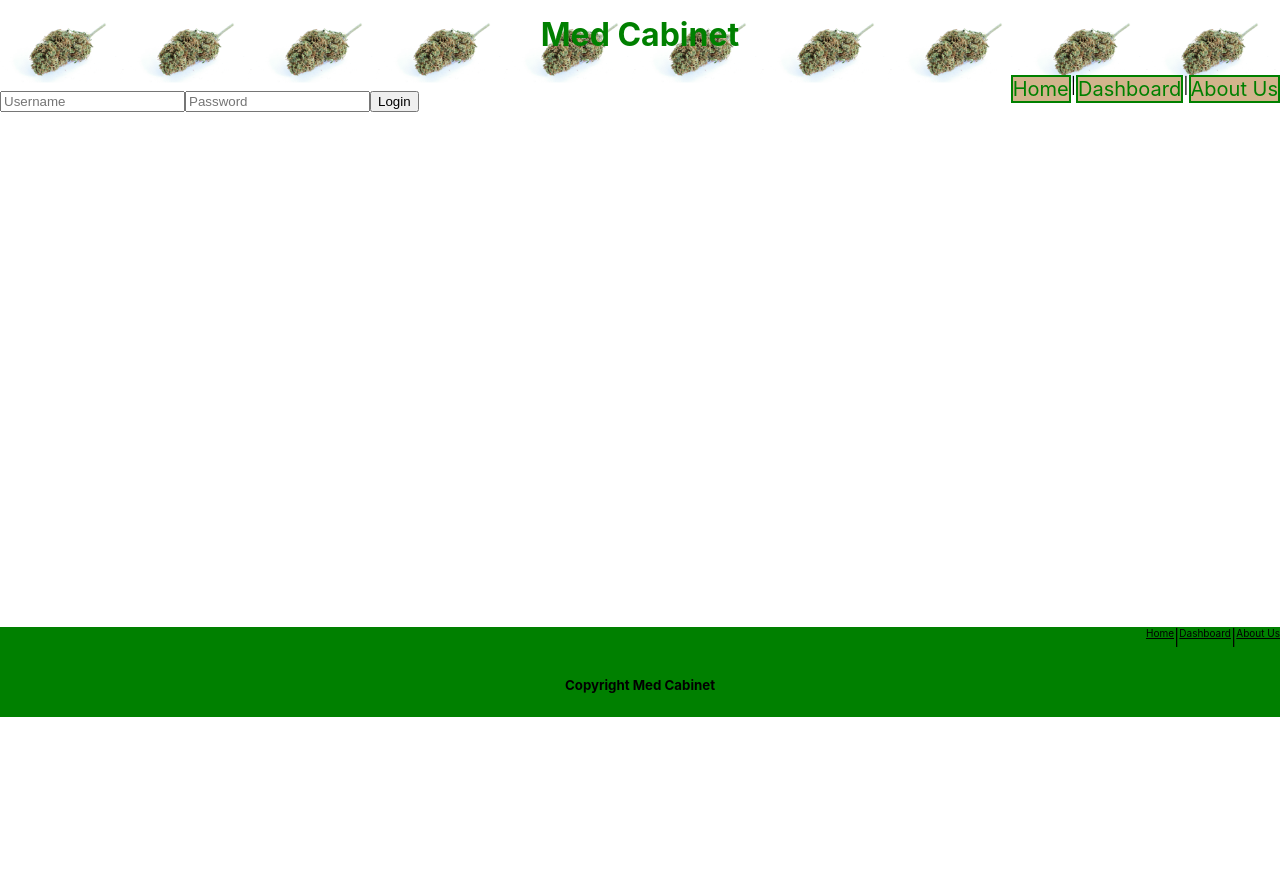
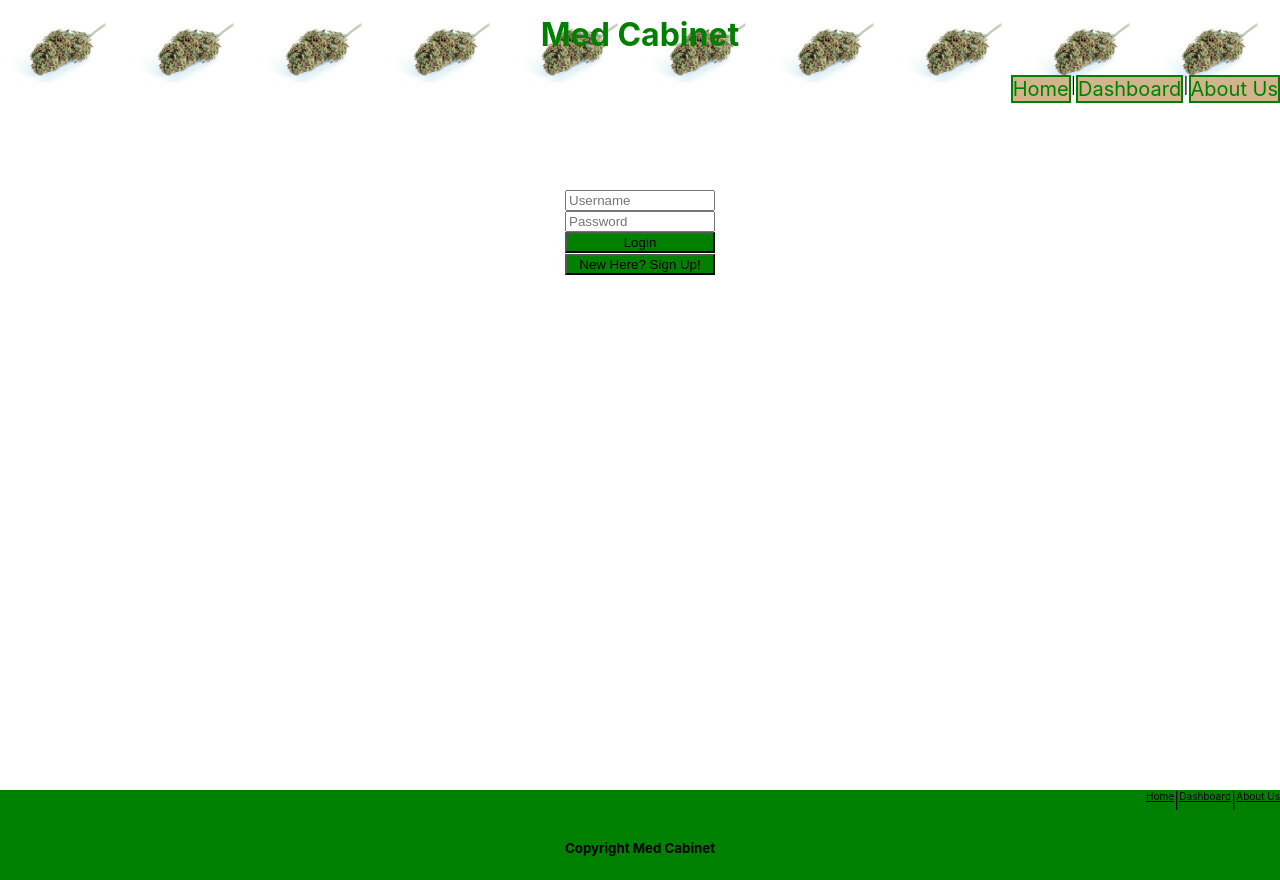
Before and after one commit to Build-Week-HairC/Front-end, a React (Create React App) app in the folder med/: page / in a window 1280 px wide. Before the commit the page ends 800 px from the top, so only its background shows below. Built offline with nearby package versions, Linux system fonts and the light colour scheme.

Commit message:
resized login form and added signup button

```diff
--- a/med/src/App.js
+++ b/med/src/App.js
@@ -11,7 +11,7 @@ import PrivateRoute from "./components/PrivateRoute/PrivateRoute";
 import Footer from './components/Footer/Footer';
 import Header from './components/Header/Header';
 
-import Login from './components/LoginTest';
+import LoginTest from './components/LoginTest';
 import MedCard from './components/MedCard/MedCard';
 
 
@@ -23,7 +23,7 @@ function App() {
         <Header />
         <Route path='/signup' component={SignupTest} />
         <Route path='/questionnaire' component={FormikQuestionForm} />
-        <Route exact path='/' component={Login}/>
+        <Route exact path='/' component={LoginTest}/>
         <PrivateRoute path='/medcabinet' component={MedCabinet} />
         <Route exact path='/medcard' component={MedCard}/>
         <Footer />
--- a/med/src/components/LoginTest.js
+++ b/med/src/components/LoginTest.js
@@ -1,6 +1,29 @@
 import React from 'react';
 import axios from 'axios';
 import Auth from './utils/Auth';
+import styled from 'styled-components';
+import { Link } from 'react-router-dom';
+
+const CustomForm = styled.form`
+  display: flex;
+  flex-direction: column;
+  width: 150px;
+`
+
+const CustomDiv = styled.div`
+  display: flex;
+  justify-content: center;
+  margin-top: 100px;
+`
+
+const CustomButton = styled.button`
+  background-color: green;
+`
+
+const CustomSignUpButton = styled.button`
+  background-color: green;
+  width:150px;
+`
 
 class LoginTest extends React.Component {
   state = {
@@ -35,8 +58,8 @@ class LoginTest extends React.Component {
 
   render() {
     return (
-      <>
-      <form onSubmit={this.handleSubmit}>
+      <CustomDiv>
+      <CustomForm onSubmit={this.handleSubmit}>
       <input
         type='text'
         name='username'
@@ -51,9 +74,12 @@ class LoginTest extends React.Component {
         onChange={this.handleChange}
         placeholder='Password'
       />
-      <button type='submit' onClick={() => Auth.login()}>Login</button>
-    </form>
-      </>
+      <CustomButton type='submit' onClick={() => Auth.login()}>Login</CustomButton>
+      <Link to="/signup">
+      <CustomSignUpButton>New Here? Sign Up!</CustomSignUpButton>
+      </Link>
+    </CustomForm>
+      </CustomDiv>
     )
   }
 }
```
Also changed, not shown: med/src/Components/Login.js (deleted, +0 -126 lines).
